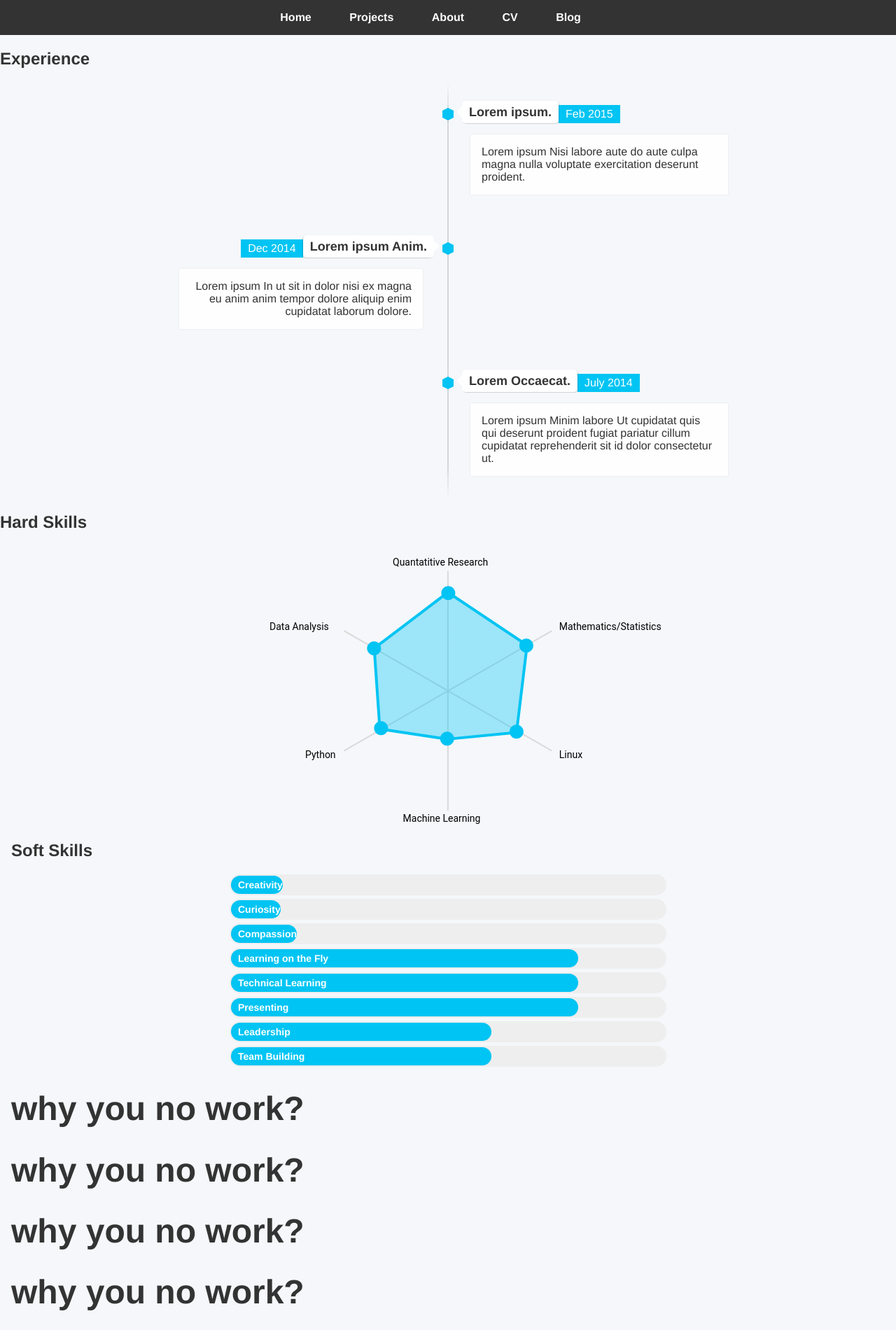
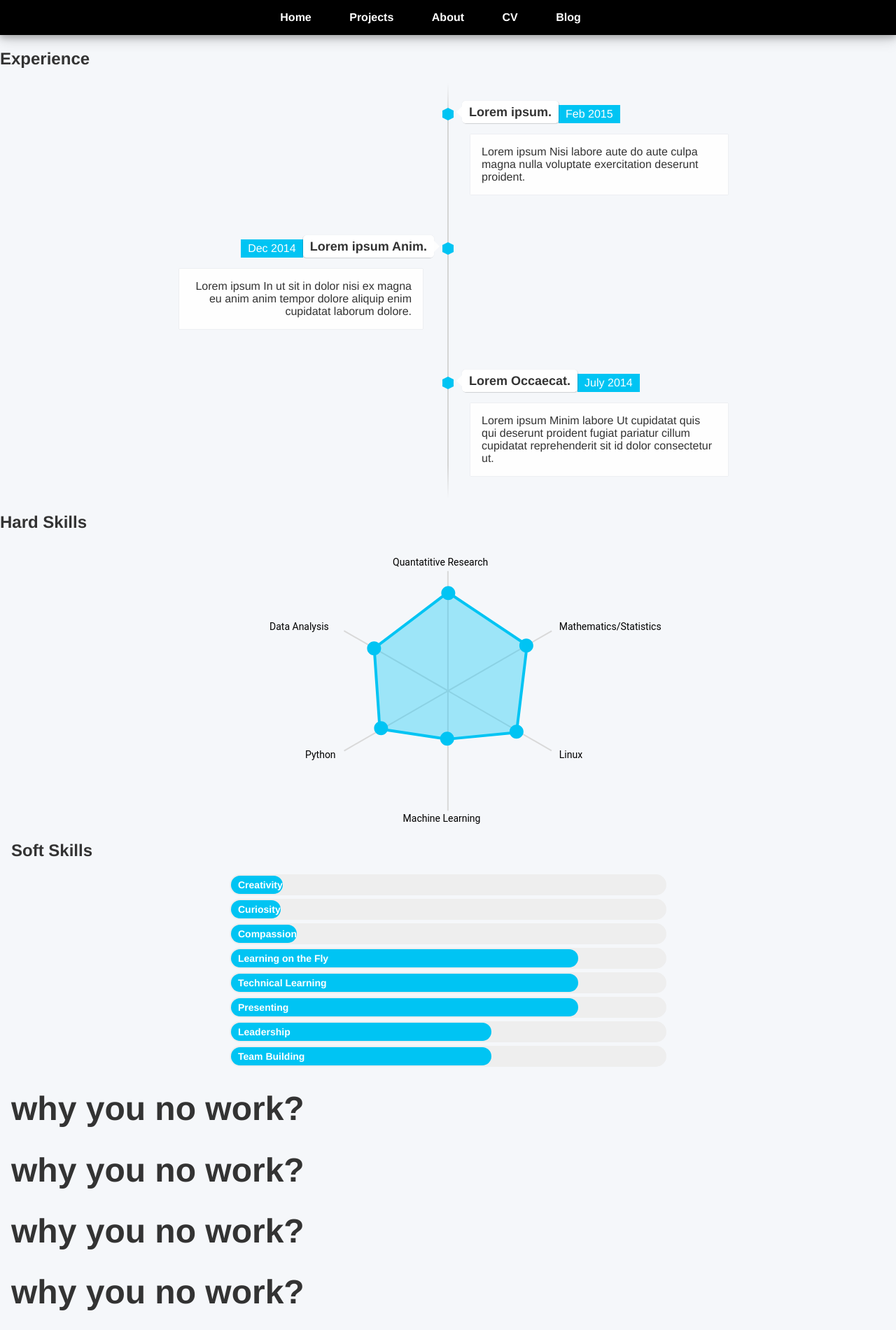
Before and after one commit to mayabenowitz/mayabenowitz.github.io, a Jekyll site: the page built from index.html, in a window 1280 px wide. Shown: the part 900-2800 px from the top of the page at 70% size. Built offline with Jekyll 4.4.1, drawn with Linux system fonts in a browser that asks for light colours; nearby versions of some CDN libraries.

Commit message:
Update main.css

```diff
--- a/css/main.css
+++ b/css/main.css
@@ -9,9 +9,10 @@
 
 #navbar {
   overflow: hidden;
-  background-color: #333;
+  background-color: black;
   height: 50px;
   z-index: 999;
+  box-shadow: 0 4px 8px 0 rgba(0, 0, 0, 0.2), 0 6px 20px 0 rgba(0, 0, 0, 0.19);
 }
 /*
 #navbar a {
```
